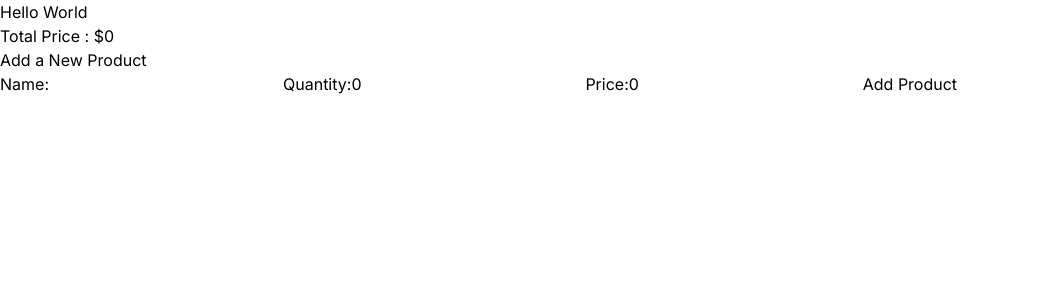
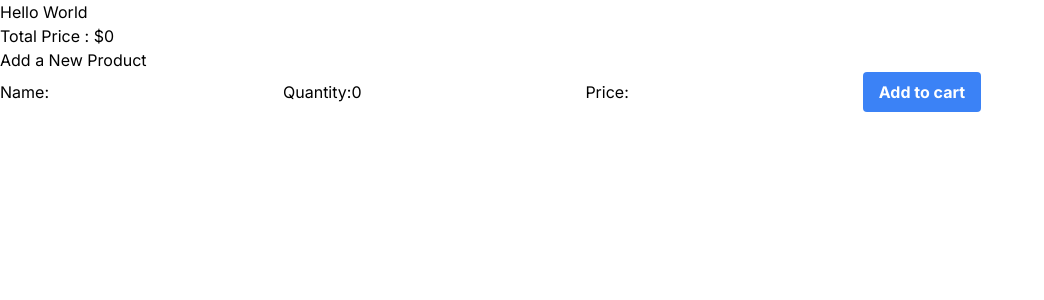
Before and after one commit to Nwakaego-Ego/shopping_cart, a Next.js app: page / in a window 1280 px wide. Shown: the top 300 px of the page, without its empty margins (0-1044 px from the left). Built offline with nearby package versions, Linux system fonts and the light colour scheme.

Commit message:
all set with the jsx

```diff
--- a/app/ShoppingCart/shoppingCart.jsx
+++ b/app/ShoppingCart/shoppingCart.jsx
@@ -1,3 +1,4 @@
+"use client";
 import React, { useReducer, useState } from "react";
 import { FaEdit, FaTrash } from "react-icons/fa";
 
@@ -11,6 +12,8 @@ const reducer = (state, action) => {
       return { ...state, cartItem: action.payload };
     case "Delete_Cart":
       return { ...state, cartItem: action.payload };
+    case "Unit_Price":
+      return { ...state, products: action.payload };
     default:
       console.error("Unknown action type");
       return state;
@@ -24,6 +27,7 @@ const ShoppingApp = () => {
     editItem: [],
     deleteItem: [],
     products: [],
+    unit: [],
   });
 
   const [newProduct, setNewProduct] = useState({
@@ -32,22 +36,30 @@ const ShoppingApp = () => {
     price: 0,
   });
 
+  const [price, setPrice] = useState();
+
   const handleChange = (e) => {
-    setNewProduct({ ...newProduct, [e.target.name]: e.target.value });
+    if (e.target.name === "quantity") {
+      const quantity = parseInt(e.target.value, 10);
+      const newPrice = quantity * 10;
+      setPrice(newPrice);
+      setNewProduct({
+        ...newProduct,
+        quantity,
+      });
+    } else {
+      setNewProduct({ ...newProduct, [e.target.name]: e.target.value });
+    }
   };
 
-  const addProduct = () => {
-    dispatch({ type: "Add_Product", payload: newProduct });
-    setNewProduct({ name: "", quantity: 0, price: 0 });
-  };
-
-  const cartLog = (item) => {
-    dispatch({ type: "Add_to_cart", payload: item });
+  const cartLog = () => {
+    dispatch({ type: "Add_to_cart", payload: newProduct });
+    setNewProduct({ name: "", quantity: 0, price });
   };
 
   const totalPrice = () => {
     return state.cartItem.reduce(
-      (total, item) => total + item.price * item.quantity,
+      (total, item) => total + price * item.quantity,
       0
     );
   };
@@ -88,7 +100,7 @@ const ShoppingApp = () => {
               <FaEdit className="paste" />
             </button>
           </div>
-          <div>
+          {/* <div>
             {item.price}
             <button
               onClick={() => {
@@ -100,7 +112,8 @@ const ShoppingApp = () => {
             >
               <FaEdit className="paste" />
             </button>
-          </div>
+          </div> */}
+          <div>{price}</div>
           <div>{item.quantity}</div>
           <div>
             <button onClick={() => handleDelete(index)}>
@@ -111,21 +124,6 @@ const ShoppingApp = () => {
       ))}
 
       <div>Total Price : ${totalPrice()}</div>
-
-      <div>
-        {state.products.map((product, index) => (
-          <div key={index}>
-            {product.name} {product.quantity} {product.price}
-            <button
-              onClick={() => cartLog(product)}
-              className="bg-blue-500 hover:bg-blue-700 text-white font-bold py-2 px-4 rounded"
-            >
-              Add to cart
-            </button>
-          </div>
-        ))}
-      </div>
-
       <div>
         <h2>Add a New Product</h2>
         <label>Name:</label>
@@ -146,10 +144,15 @@ const ShoppingApp = () => {
         <input
           type="number"
           name="price"
-          value={newProduct.price}
+          value={price}
           onChange={handleChange}
         />
-        <button onClick={addProduct}>Add Product</button>
+        <button
+          onClick={cartLog}
+          className="bg-blue-500 hover:bg-blue-700 text-white font-bold py-2 px-4 rounded"
+        >
+          Add to cart
+        </button>
       </div>
     </>
   );
```
